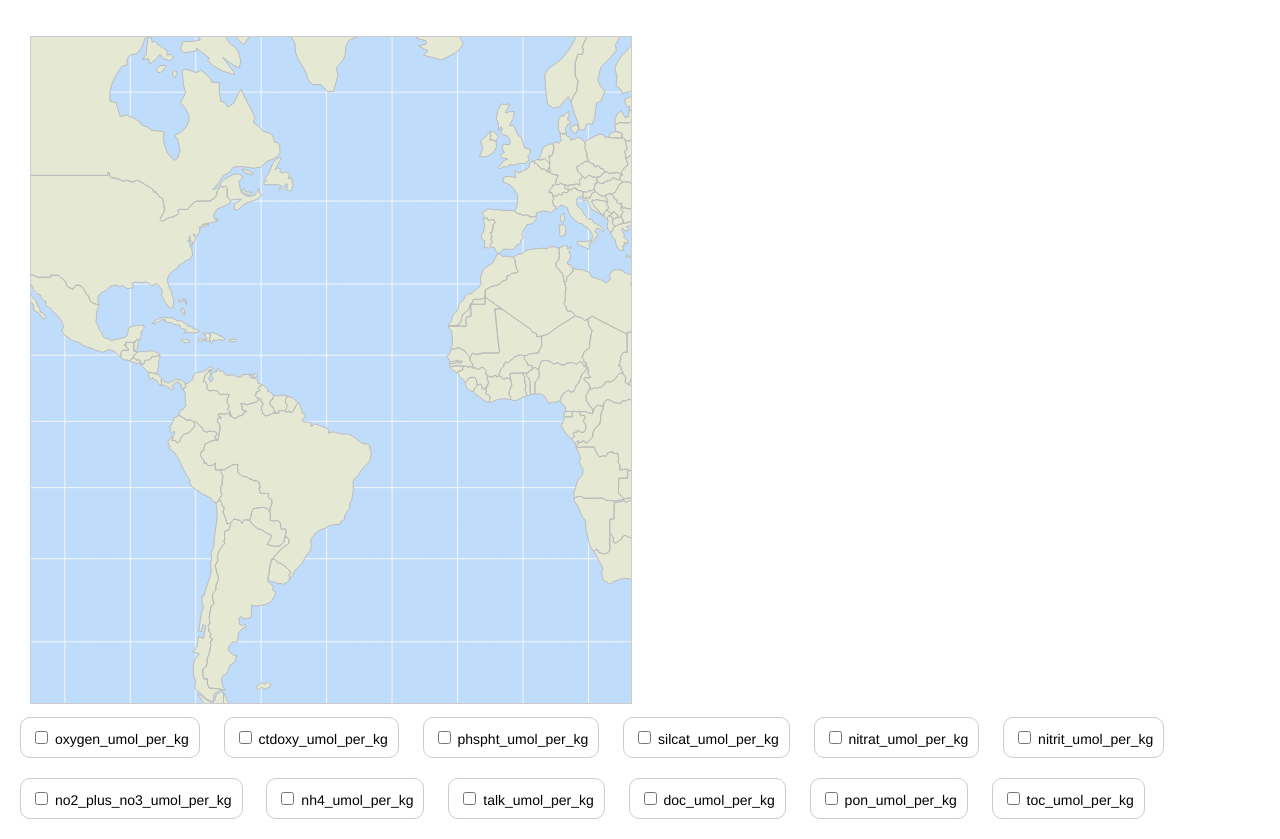
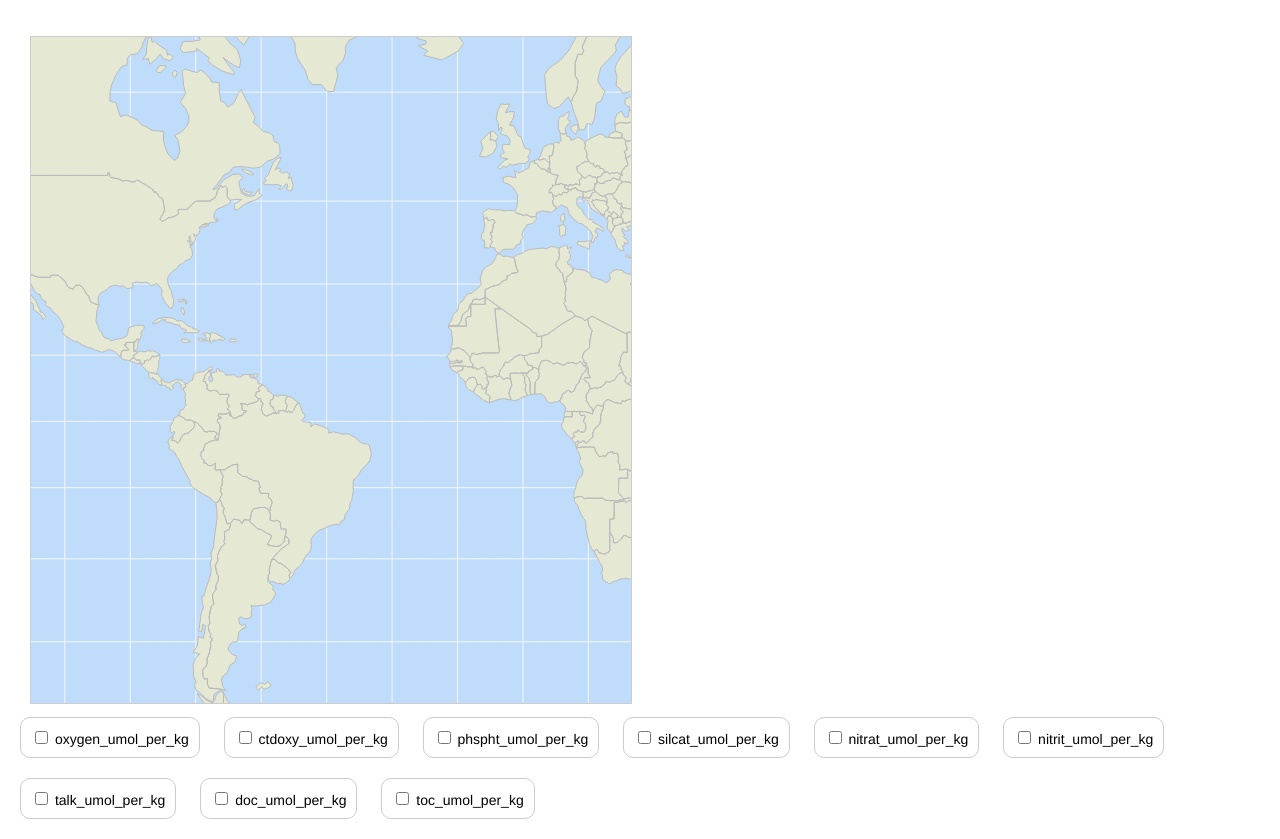
Before and after one commit to uwdata/istc-explorer, a plain HTML site: page web/index.html in a window 1280 px wide. Shown: the part 54-893 px from the top of the page. Drawn offline with nearby package versions, Linux system fonts and the light colour scheme; no server answers.

Commit message:
removing labels with no data

```diff
--- a/web/index.html
+++ b/web/index.html
@@ -143,15 +143,9 @@
 
       <label id="nitrit_umol_per_kg"><input type="checkbox" name="fieldNames" value="nitrit_umol_per_kg" onclick="changeMeasures()"> nitrit_umol_per_kg</label>
 
-      <label id="no2_plus_no3_umol_per_kg"><input type="checkbox" name="fieldNames" value="no2_plus_no3_umol_per_kg" onclick="changeMeasures()"> no2_plus_no3_umol_per_kg</label>
-
-      <label id="nh4_umol_per_kg"><input type="checkbox" name="fieldNames" value="nh4_umol_per_kg" onclick="changeMeasures()"> nh4_umol_per_kg</label>
-
       <label id="talk_umol_per_kg"><input type="checkbox" name="fieldNames" value="talk_umol_per_kg" onclick="changeMeasures()"> talk_umol_per_kg</label>
 
       <label id="doc_umol_per_kg"><input type="checkbox" name="fieldNames" value="doc_umol_per_kg" onclick="changeMeasures()"> doc_umol_per_kg</label>
-
-      <label id="pon_umol_per_kg"><input type="checkbox" name="fieldNames" value="pon_umol_per_kg" onclick="changeMeasures()"> pon_umol_per_kg</label>
 
       <label id="toc_umol_per_kg"><input type="checkbox" name="fieldNames" value="toc_umol_per_kg" onclick="changeMeasures()"> toc_umol_per_kg</label>
     </form>
```
